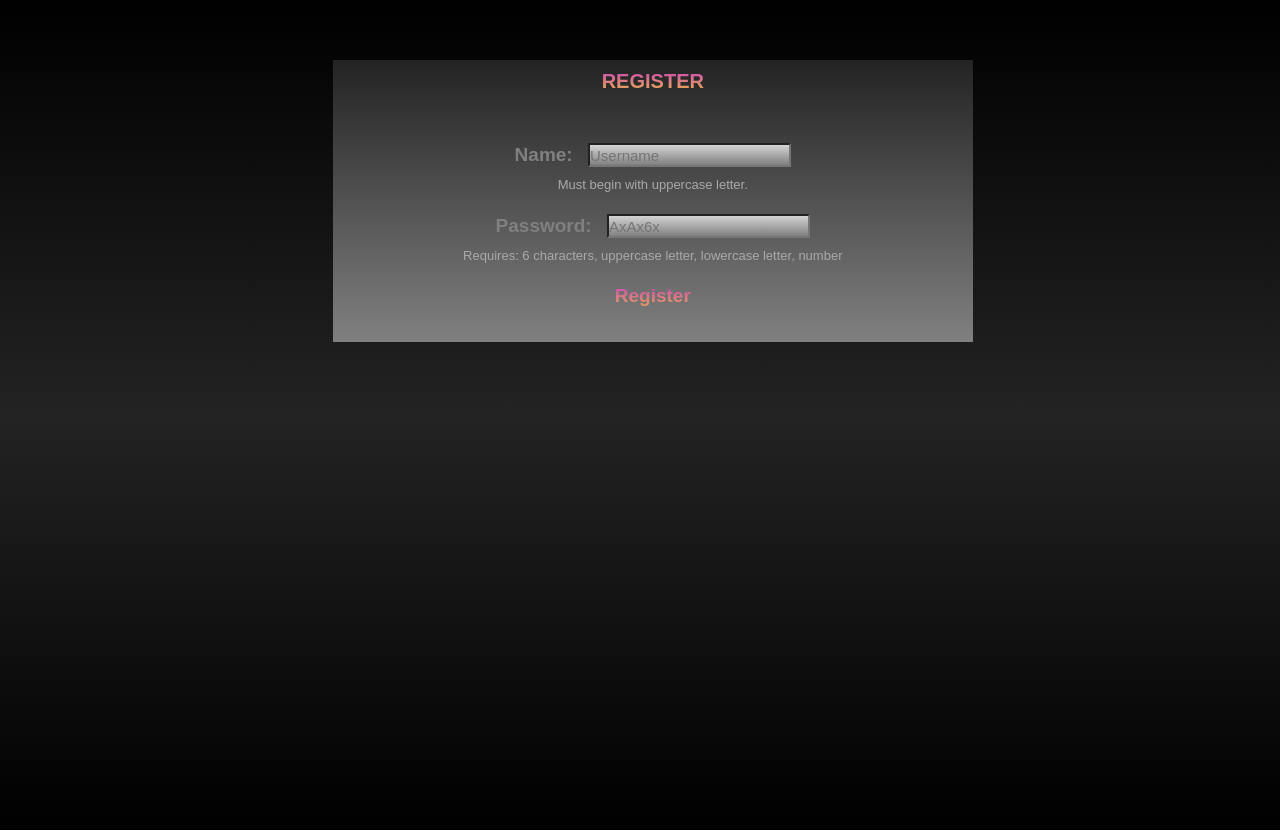
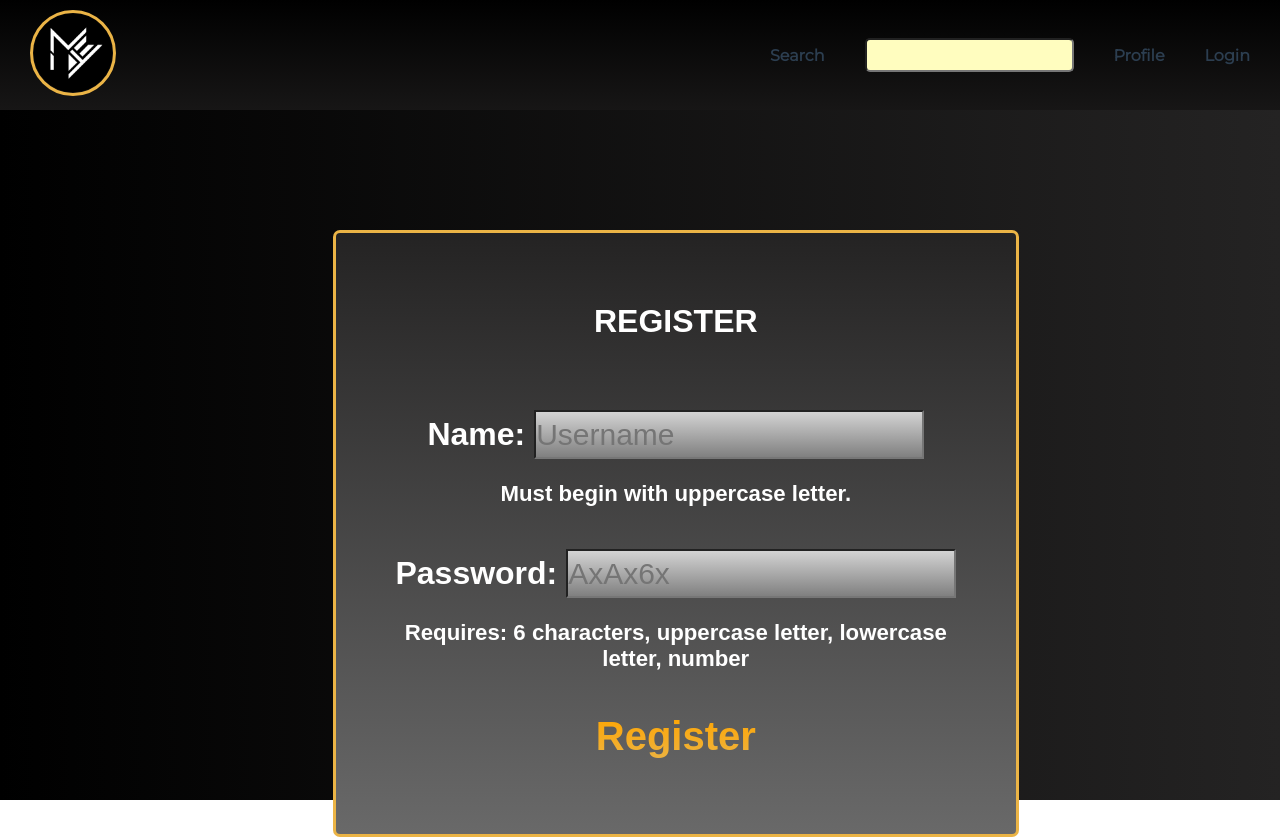
Before and after one commit to SamuelAitamaa/FullStack-Project, a Vue app in the folder fullstack_project/: page /register in a window 1280 px wide. Built offline with nearby package versions, Linux system fonts and the light colour scheme; the HTML template or start-up script is replaced by a standard one.

Commit message:
CSS changes
changes to navbar, login, register

```diff
--- a/fullstack_project/src/components/Login.vue
+++ b/fullstack_project/src/components/Login.vue
@@ -1,5 +1,8 @@
+
+
 <template>
   <div class="back">
+    <Nav></Nav>
     <div class="login">
       <h1>LOG IN</h1>
 
@@ -7,12 +10,12 @@
 
         <label for="username">Name: </label>
         <input type="text" placeholder="Username" v-model="thename" id="username"/>
-        <p>Must begin with uppercase letter.</p>
+        <h3>Must begin with uppercase letter.</h3>
         <br>
 
         <label for="password">Password: </label>
         <input type="password" placeholder="AxAx6x" v-model="thepass" id="password">
-        <p>Requires: 6 characters, uppercase letter, lowercase letter, number</p>
+        <h3>Requires: 6 characters, uppercase letter, lowercase letter, number</h3>
         <br>
 
         <div class="button">
@@ -35,9 +38,12 @@
 </template>
 
 <script>
-
+import Nav from './Nav';
 export default {
   name: 'login',
+  components: {
+    Nav
+  },
   data() {
     return {
       thename: null,
@@ -89,35 +95,36 @@ export default {
 <style scoped>
 @import url('https://fonts.googleapis.com/css2?family=Montserrat&display=swap');
 .back {
-  background: linear-gradient(black, #242323, black);
+  background: linear-gradient(to right, black, #242323);
   height: 700px;
-  padding-top: 30px;
   min-height: 100vh;
 }
 .login {
-  background: linear-gradient(#242323, grey);
+  background: linear-gradient(#242323, dimgrey);
   width: 50%;
   margin-left: 26%;
-  margin-top: 30px;
+  margin-top: 120px;
   height: auto;
-  color: grey;
-  font-weight: bolder;
-  padding-top: 10px;
-  padding-bottom: 10px;
-
+  color: white;
+  padding: 50px 20px 50px 20px;
+  border:3px solid #ebb446 ;
+  border-radius: 7px;
   font-family: 'Monsterrat', sans-serif;
 }
-h1 {
-  background: linear-gradient(#cb48b7, #ebb446);
-  -webkit-background-clip: text;
-  -webkit-text-fill-color: transparent;
-  font-size: 20px;
-  font-weight: revert;
+h1, h3{
+  color: white;
+  padding: 20px;
 }
+label{
+  color: white;
+  font-size: xx-large;
+  font-weight: bolder;
+}
+
 input {
   background: linear-gradient(lightgrey, grey);
-  height: 20px;
-  font-size: 15px;
+  height: 45px;
+  font-size: 30px;
   margin-bottom: 2px;
 }
 .form {
@@ -131,12 +138,12 @@ input {
   justify-content: center;
 }
 button {
-  font-size: 19px;
+  font-size: 40px;
   font-weight: bold;
   border: 2px grey;
   border-radius: 2px;
   float: left;
-  background: linear-gradient(#cb48b7, #ebb446);
+  background:  linear-gradient(orange, #ebb446);
   -webkit-background-clip: text;
   -webkit-text-fill-color: transparent;
   padding-bottom: 5px;
@@ -148,12 +155,12 @@ button:hover {
   -webkit-text-fill-color: transparent;
 }
 #link {
-  font-size: 19px;
+  font-size: 40px;
   font-weight: bold;
   border: 2px grey;
   border-radius: 2px;
   float: left;
-  background: linear-gradient(#cb48b7, #ebb446);
+  background:linear-gradient(orange, #ebb446);
   -webkit-background-clip: text;
   -webkit-text-fill-color: transparent;
   text-decoration: none;
--- a/fullstack_project/src/components/Main.vue
+++ b/fullstack_project/src/components/Main.vue
@@ -52,12 +52,11 @@ export default {
 
 <style scoped>
 .main{
-  background: #242323;
+  background: linear-gradient(to right, black, #242323);;
   min-height: 100vh;
 }
 .mainContainer, .searchContainer{
   padding: 20px;
-
   transition: .2s ease-in-out;
 }
 
--- a/fullstack_project/src/components/Nav.vue
+++ b/fullstack_project/src/components/Nav.vue
@@ -38,7 +38,7 @@ export default {
 @import url('https://fonts.googleapis.com/css2?family=Montserrat:ital,wght@0,400;1,100&display=swap');
 #nav {
   padding: 10px;
-  background: #171616;
+  background: linear-gradient(black, #171616);
 
   display: flex;
   justify-content: flex-end;
--- a/fullstack_project/src/components/Register.vue
+++ b/fullstack_project/src/components/Register.vue
@@ -1,5 +1,6 @@
 <template>
   <div class="back">
+    <Nav></Nav>
     <div class="register">
       <h1>REGISTER</h1>
 
@@ -7,12 +8,12 @@
 
         <label class="test" for="username">Name: </label>
         <input type="text" placeholder="Username" v-model="thename" id="username"/>
-        <p>Must begin with uppercase letter.</p>
+        <h3>Must begin with uppercase letter.</h3>
         <br>
 
         <label for="password">Password: </label>
         <input type="password" placeholder="AxAx6x" v-model="thepass" id="password">
-        <p>Requires: 6 characters, uppercase letter, lowercase letter, number</p>
+        <h3>Requires: 6 characters, uppercase letter, lowercase letter, number</h3>
         <br>
 
         <div class="button">
@@ -35,8 +36,13 @@
 
 <script>
 
+import Nav from './Nav';
+
 export default {
   name: 'registration',
+  components: {
+    Nav
+  },
   data() {
     return {
       thename: null,
@@ -89,44 +95,43 @@ export default {
 
 
 <style scoped>
+
 @import url('https://fonts.googleapis.com/css2?family=Montserrat&display=swap');
+
 .back {
-  background: linear-gradient(black, #242323, black);
+  background: linear-gradient(to right, black, #242323);
   height: 700px;
-  padding-top: 30px;
-
   min-height: 100vh;
 }
 .register {
-  background: linear-gradient(#242323, grey);
+  background: linear-gradient(#242323, dimgrey);
   width: 50%;
   margin-left: 26%;
-  margin-top: 30px;
+  margin-top: 120px;
   height: auto;
-  color: grey;
-  font-weight: bolder;
-  padding-top: 10px;
-  padding-bottom: 10px;
-
+  color: white;
+  padding: 50px 20px 50px 20px;
+  border:3px solid #ebb446 ;
+  border-radius: 7px;
   font-family: 'Monsterrat', sans-serif;
 }
 
-h1 {
-  background: linear-gradient(#cb48b7, #ebb446);
-  -webkit-background-clip: text;
-  -webkit-text-fill-color: transparent;
-  font-size: 20px;
-  font-weight: revert;
+h1, h3{
+  color: white;
+  padding: 20px;
 }
 input {
   background: linear-gradient(lightgrey, grey);
-  height: 20px;
-  font-size: 15px;
-  margin-bottom: 10px;
+  height: 45px;
+  font-size: 30px;
+  margin-bottom: 2px;
 }
-label {
-  padding-right: 10px;
+label{
+  color: white;
+  font-size: xx-large;
+  font-weight: bolder;
 }
+
 .form {
   padding: 50px 20px 20px 20px;
   flex-basis: 100px;
@@ -138,12 +143,12 @@ label {
   justify-content: center;
 }
 button {
-  font-size: 19px;
+  font-size: 40px;
   font-weight: bold;
   border: 2px grey;
   border-radius: 2px;
   float: left;
-  background: linear-gradient(#cb48b7, #ebb446);
+  background:  linear-gradient(orange, #ebb446);
   -webkit-background-clip: text;
   -webkit-text-fill-color: transparent;
   padding-bottom: 5px;
```
Also changed, not shown: 2 other files (tests, documents, lock files or other folders).
